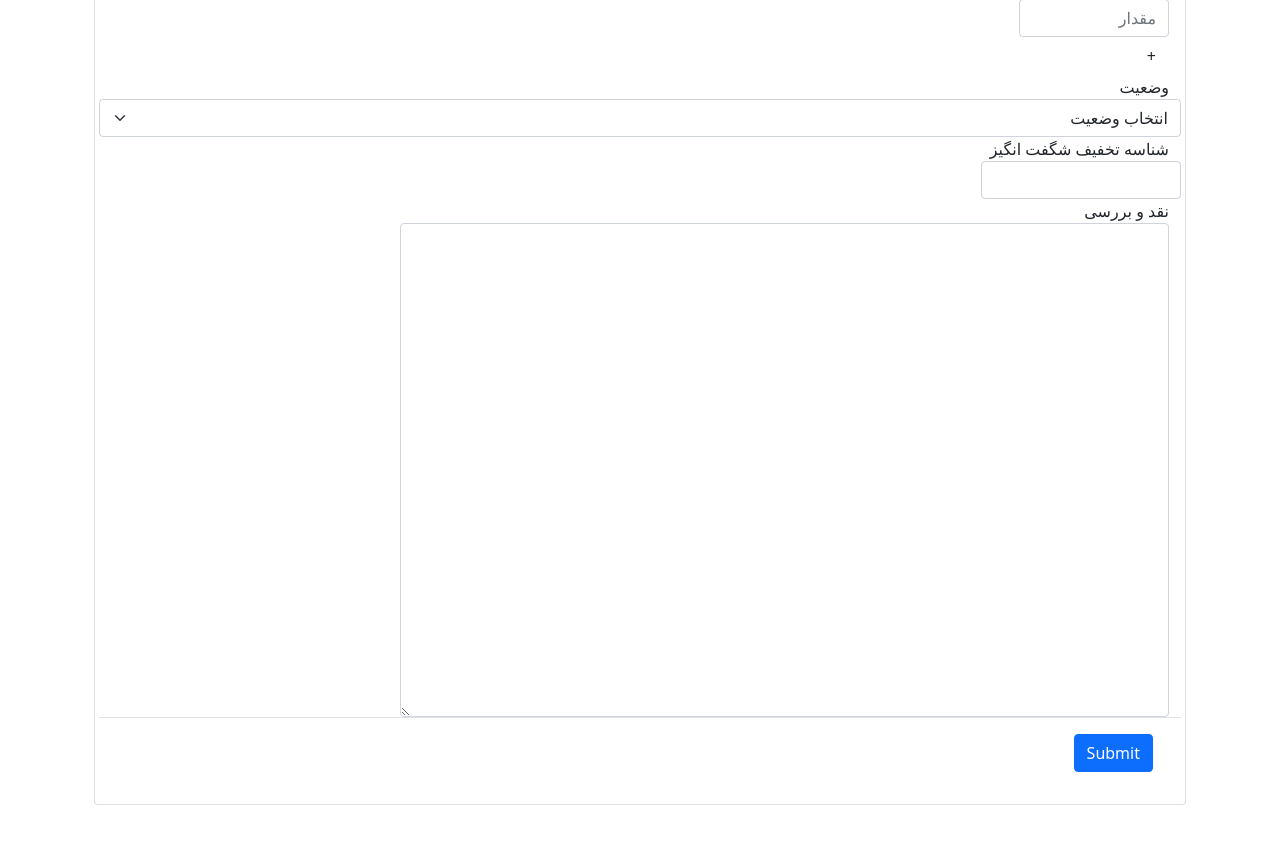
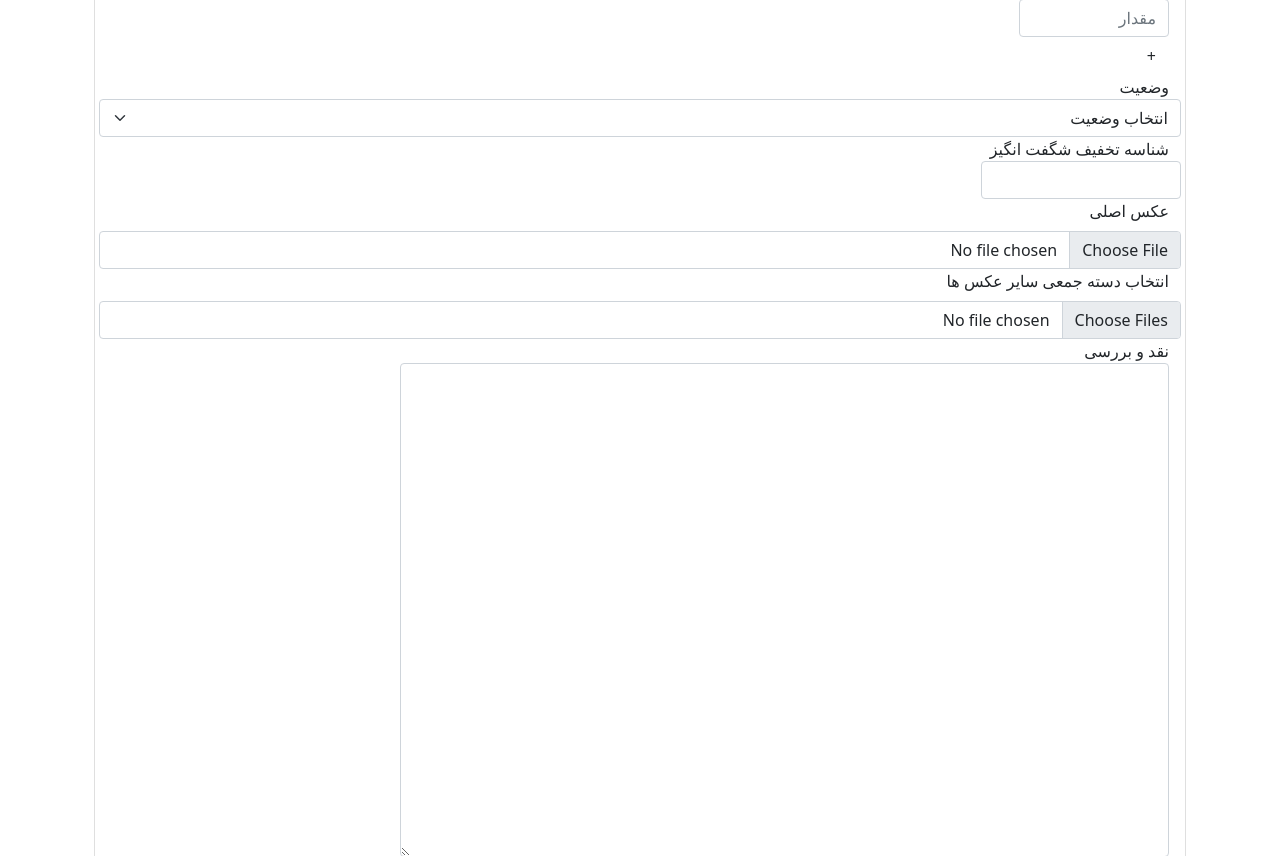
Before and after one commit to sajjad-sh/Online-Shop, a Laravel app: page /admin/shop/products/create in a window 1280 px wide. Shown: the part 527-1383 px from the top of the page. Before the commit the page ends 1332 px from the top, so only its background shows below. Run offline with Laravel 8, Linux system fonts and the light colour scheme; data comes from the database, SQL or seed files in the repository; parts of the project's set-up code (start-up, migrations or seed data) failed here and were passed over.

Commit message:
+ Add file input for admin.shop.products.create

```diff
--- a/resources/views/admin/shop/products/create.blade.php
+++ b/resources/views/admin/shop/products/create.blade.php
@@ -13,7 +13,7 @@
       <div class="row">
         <div class="col">
           <div class="card">
-            <form class="form-horizontal" method="post" action="{{route('admin.shop.products.store')}}">
+            <form class="form-horizontal" method="post" action="{{route('admin.shop.products.store')}}" enctype="multipart/form-data">
               @csrf
               <div class="card-body">
 
@@ -29,7 +29,6 @@
 
                   <div class="col-sm-9">
                     <label for="fa-title">نام فارسی</label>
-
                     <input type="text" class="form-control" id="fa-title" name="fa_title" placeholder="عنوان فارسی"
                     />
                   </div>
@@ -124,8 +123,6 @@
                         addInputTitle("s_titles[]");
                         addInputValue("s_values[]");
                       }
-
-
                     </script>
 
 
@@ -143,6 +140,13 @@
 
                   <label for="amazing_id">شناسه تخفیف شگفت انگیز</label>
                   <input style="width: 200px;" type="number" class="form-control" id="amazing_id" name="amazing_id"/>
+
+                  <label for="formFileMultiple" class="form-label">عکس اصلی</label>
+                  <input name="file" class="form-control" type="file" id="formFileMultiple">
+
+                  <label for="formFileMultiple" class="form-label">انتخاب دسته جمعی سایر عکس ها</label>
+                  <input name="files[]" class="form-control" type="file" id="formFileMultiple" multiple>
+
 
                   <div class="form-group row">
                     <label for="review">نقد و بررسی</label> <br>
```
